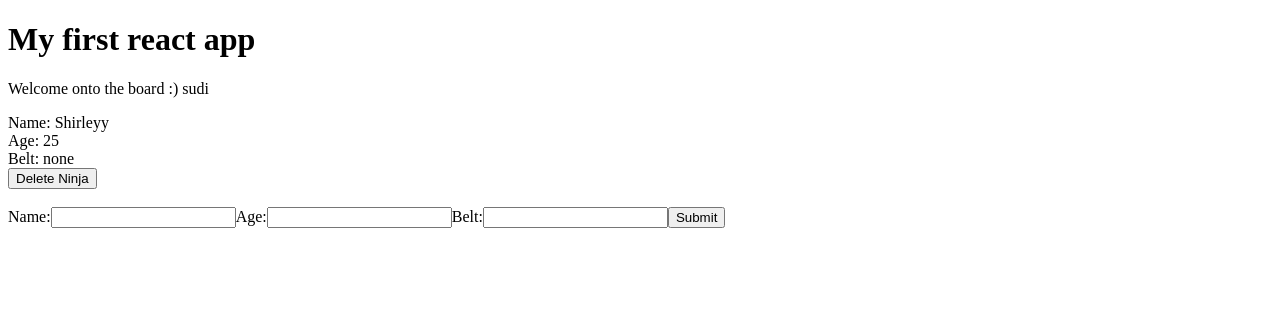
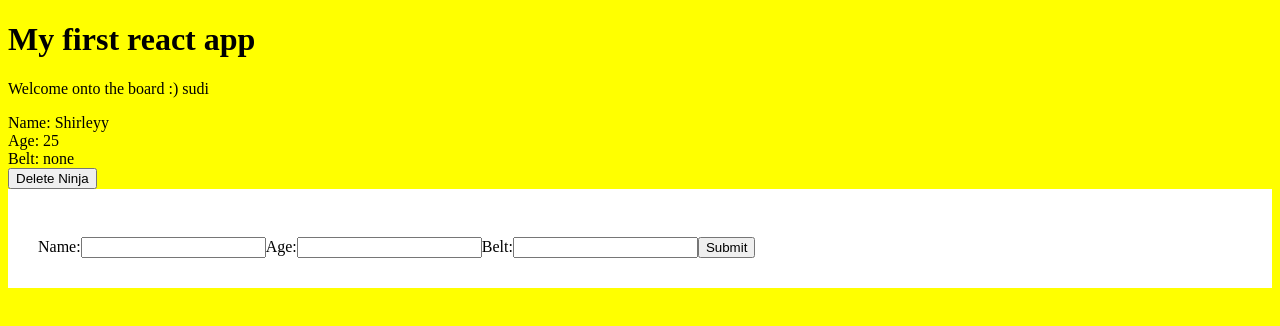
Before and after one commit to Sudistark/Learning-React, a React (Create React App) app in the folder my-app/: page / in a window 1280 px wide. Shown: the top 326 px of the page. Built offline with nearby package versions, Linux system fonts and the light colour scheme.

Commit message:
#21 Added some css

```diff
--- /dev/null
+++ b/my-app/src/Ninjas.css
@@ -0,0 +1,9 @@
+body {
+    background: yellow;
+
+}
+
+form{
+    background: #fff;
+    padding: 30px;
+}
--- a/my-app/src/Ninjas.js
+++ b/my-app/src/Ninjas.js
@@ -1,4 +1,5 @@
 import React from 'react';
+import './Ninjas.css'
 
 const Ninjas = (props) => {
 
--- a/my-app/src/index.css
+++ b/my-app/src/index.css
@@ -5,6 +5,7 @@ body {
     sans-serif;
   -webkit-font-smoothing: antialiased;
   -moz-osx-font-smoothing: grayscale;
+  font-family: sans-serif;
 }
 
 code {
```
